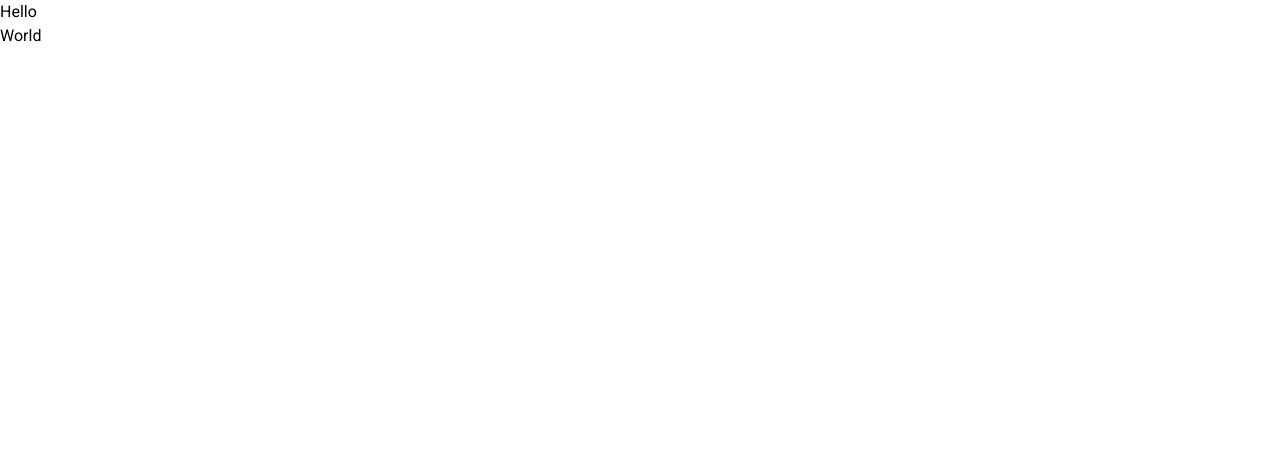
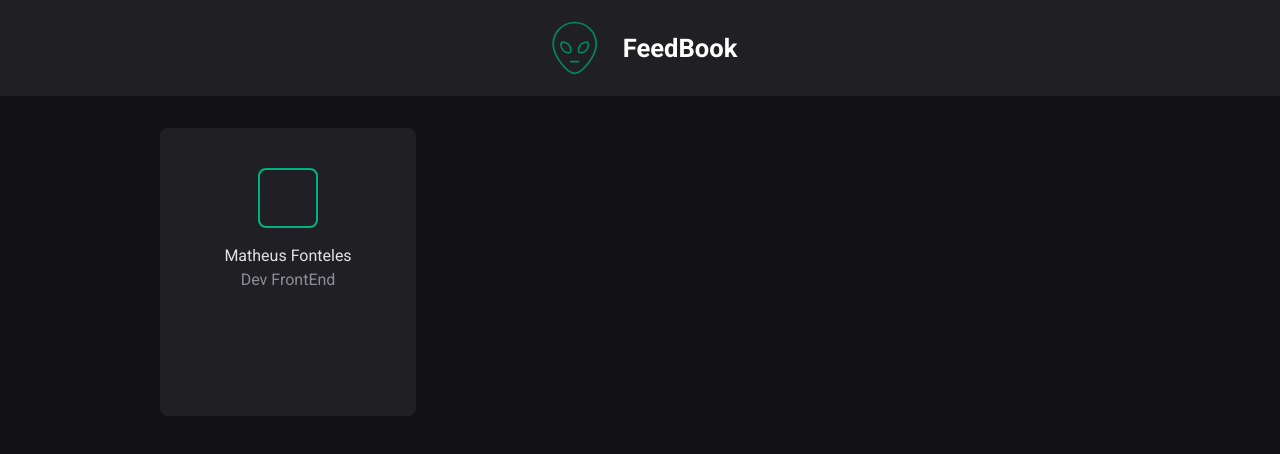
Before and after one commit to matheusmfl/feedBook, a React (Vite) app: page / in a window 1280 px wide. Shown: the top 454 px of the page. Built offline with nearby package versions, Linux system fonts and the light colour scheme.

Commit message:
add Components CardProfile and Header

```diff
--- a/src/App.tsx
+++ b/src/App.tsx
@@ -1,11 +1,14 @@
+import { Header } from './components/Header/Header'
+import {CardProfile} from './components/CardProfile/CardProfile'
 import './styles/global.css'
 
 export function App() {
 
 
   return (
-    <div className='w-10 h-10 bg-slate-600'>
-      <h1 className='font-sans hover:color-blue'> Hello World </h1>
+    <div className='bg-gray1'>
+      <Header/>
+      <CardProfile />
 
     </div>
   )
--- /dev/null
+++ b/src/components/CardProfile/CardProfile.tsx
@@ -0,0 +1,14 @@
+import logo from '../../assets/logoProfile.svg'
+
+export function CardProfile() {
+
+    return(
+    <div className='ml-[160px] mt-8 rounded-lg h-72 w-64 bg-gray2 flex flex-col items-center justify-start' >
+        <img src={logo} alt="imgLogo" className='h-[60px] w-[60px] mt-[40px] ' />
+        <p className='text-gray7 mt-4'>Matheus Fonteles</p>
+        <p className='text-gray5'>Dev FrontEnd</p>
+
+    </div>
+
+    )
+}
--- /dev/null
+++ b/src/components/Header/Header.tsx
@@ -0,0 +1,11 @@
+import logo from '../../assets/logo-fb.svg'
+
+export function Header(){
+    return(
+    <header className='flex justify-center items-center w-full bg-gray2 text-white h-24 gap-4'>
+        <img src={logo} alt="Logo Alien" className='h-16 w-16'/>
+        <p className='font-bold text-xl'> FeedBook </p>
+
+    </header>
+    )
+}
--- a/src/styles/global.css
+++ b/src/styles/global.css
@@ -1,3 +1,9 @@
 @tailwind base;
 @tailwind utilities;
 @tailwind components;
+
+@layer base{
+    body{
+        @apply bg-gray1
+    }
+}
--- a/tailwind.config.cjs
+++ b/tailwind.config.cjs
@@ -2,6 +2,12 @@
 module.exports = {
   content: [ './src/**/*.tsx' ],
   theme: {
+    fontSize: {
+      'sm' : 12,
+      'md' : 14,
+      'lg' : 16,
+      'xl' : 25.59,
+    },
     colors: {
       'green': '#00875F',
       'green-light': '#00B37E',
```
Also changed, not shown: src/assets/logo-fb.svg (added), src/assets/logoProfile.svg (added).
